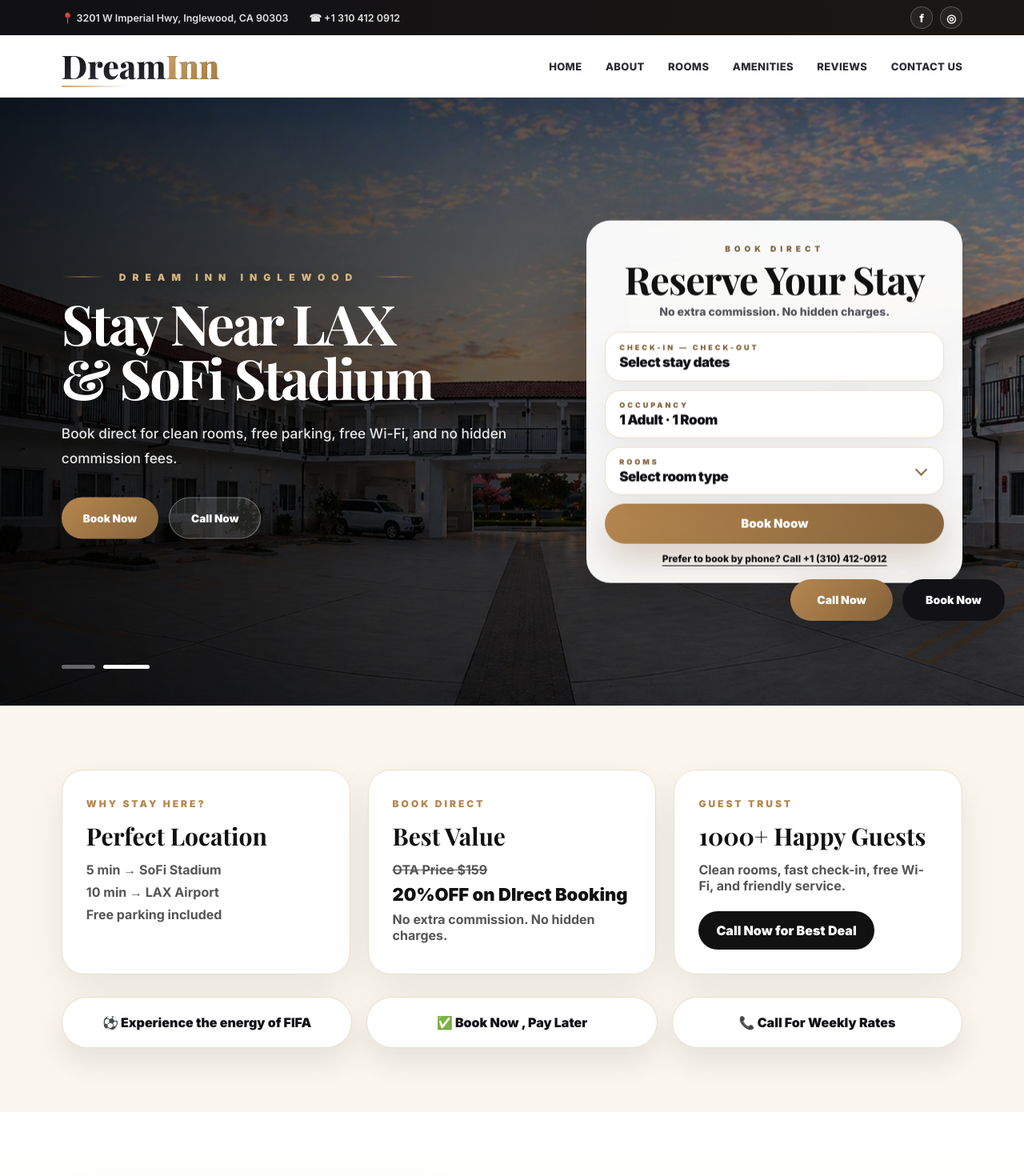
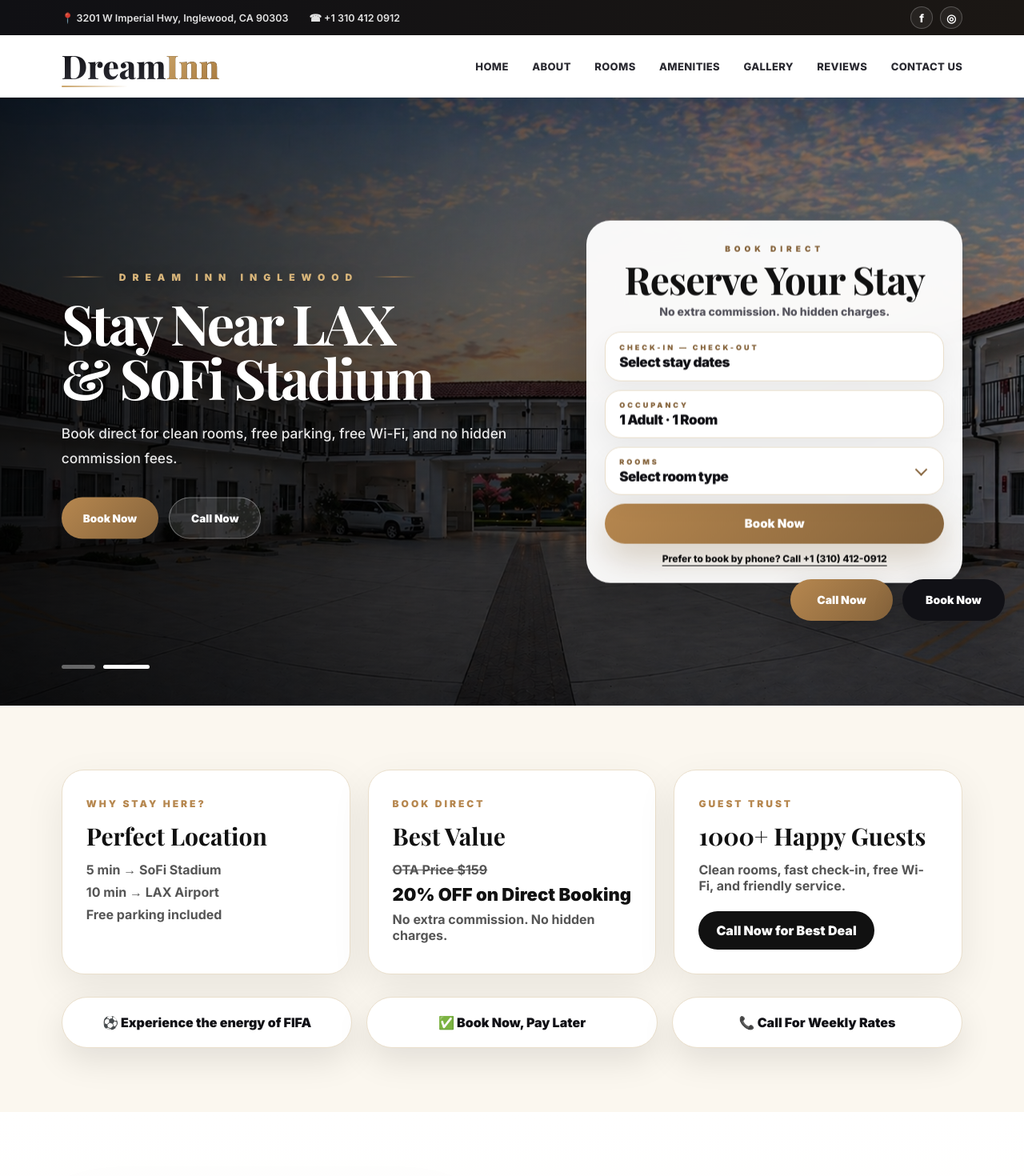
Before and after one commit to meetx00719/dream-inn-website, a React (Vite) app: page / in a window 1280 px wide. Shown: the top 1470 px of the page at 80% size. Built offline with nearby package versions, Linux system fonts and the light colour scheme.

Commit message:
added gallery

```diff
--- a/src/App.jsx
+++ b/src/App.jsx
@@ -231,6 +231,7 @@ const navLinks = [
   { id: "about", label: "About" },
   { id: "rooms", label: "Rooms" },
   { id: "amenities", label: "Amenities" },
+  { id: "gallery", label: "Gallery", path: "/gallery" },
   { id: "reviews", label: "Reviews" },
   { id: "location", label: "Contact us" },
 ];
@@ -574,7 +575,12 @@ function App() {
         </a>
 
         <nav className="desktopNav" aria-label="Main navigation">
-          {navLinks.map((link) => (
+          {navLinks.map((link) =>
+            link.path ? (
+              <a key={link.id} href={link.path}>
+                {link.label}
+              </a>
+            ) : (
               <a
                 key={link.id}
                 href={`#${link.id}`}
@@ -582,7 +588,8 @@ function App() {
               >
                 {link.label}
               </a>
-          ))}
+            )
+          )}
         </nav>
       </header>
 
@@ -678,7 +685,7 @@ function App() {
               <p>
                 <del>OTA Price $159</del>
               </p>
-              <p className="savePrice">20%OFF on DIrect Booking</p>
+              <p className="savePrice">20% OFF on Direct Booking</p>
               <p>No extra commission. No hidden charges.</p>
             </article>
 
@@ -691,8 +698,8 @@ function App() {
           </div>
 
           <div className="bookingTrustStrip">
-            <span>⚽️ Experience the energy of FIFA </span>
-            <span>✅ Book Now , Pay Later</span>
+            <span>⚽️ Experience the energy of FIFA</span>
+            <span>✅ Book Now, Pay Later</span>
             <span>📞 Call For Weekly Rates</span>
           </div>
         </section>
@@ -1066,7 +1073,7 @@ function HeroBookingPanel({
         </div>
 
         <button type="button" className="checkBtn" onClick={openBookingEngine}>
-          Book Noow
+          Book Now
         </button>
 
         <a href="tel:+13104120912" className="bookingCallLink">
@@ -1419,15 +1426,6 @@ function RoomDetailsModal({ room, onClose, onCheckAvailability }) {
   );
 }
 
-function getTodayRate(room, ota = false) {
-  if (!room) return 0;
-  const today = new Date();
-  const isWeekend = today.getDay() === 5 || today.getDay() === 6;
-
-  if (ota) return isWeekend ? room.otaWeekend : room.otaWeekday;
-  return isWeekend ? room.weekend : room.weekday;
-}
-
 function formatPrice(value) {
   return `$${Number(value || 0).toFixed(2)}`;
 }
```
Lines whose indentation alone changed are shown as unchanged.
